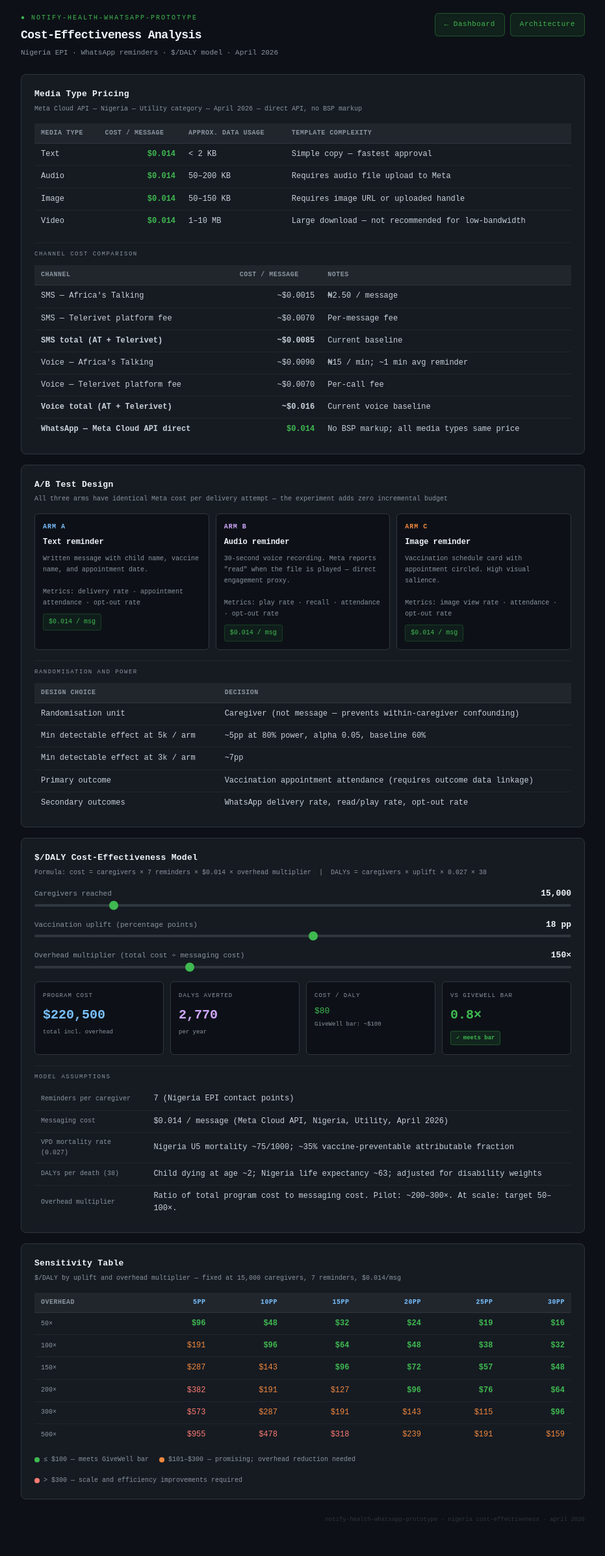
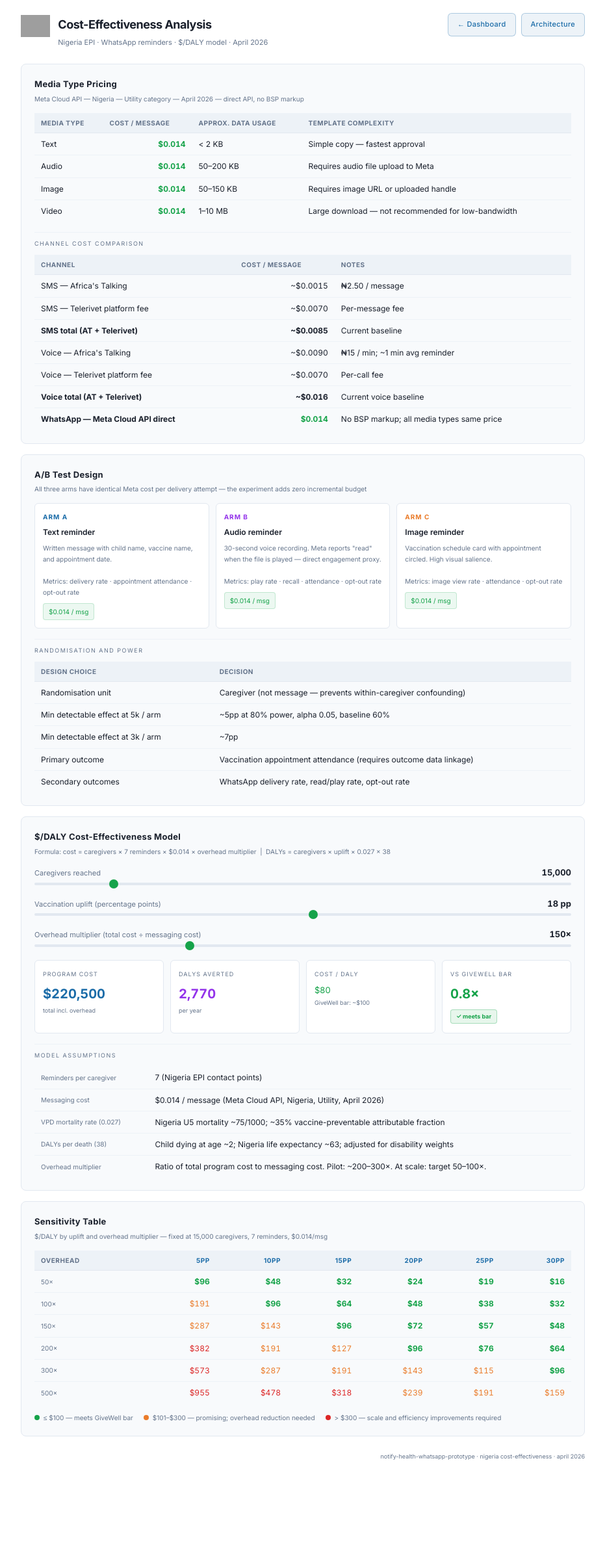
Before and after one commit to pablogiomi/notify-health-whatsapp-prototype, a FastAPI app: page /cea in a window 1280 px wide. Shown: the whole page at 65% size, without its empty margins (174-1105 px from the left). After the commit the page ends 2246 px from the top, so only its background shows below. Run offline with FastAPI, Linux system fonts and the light colour scheme; parts of the project's set-up code (start-up, migrations or seed data) failed here and were passed over; grey boxes are pictures that could not be loaded.

Commit message:
Match color palette to NH and fix architecture.html overlaps

```diff
--- a/app/templates/cea.html
+++ b/app/templates/cea.html
@@ -4,28 +4,31 @@
   <meta charset="UTF-8" />
   <meta name="viewport" content="width=device-width, initial-scale=1.0" />
   <title>Cost-Effectiveness Analysis — Notify Health</title>
+  <link rel="preconnect" href="https://fonts.googleapis.com">
+  <link rel="preconnect" href="https://fonts.gstatic.com" crossorigin>
+  <link href="https://fonts.googleapis.com/css2?family=Inter:wght@400;500;600;700&display=swap" rel="stylesheet">
   <style>
     *, *::before, *::after { box-sizing: border-box; margin: 0; padding: 0; }
 
     :root {
-      --bg:    #0d1117;
-      --card:  #161b22;
-      --bord:  #30363d;
-      --bord-dim: #21262d;
-      --green: #3fb950;
-      --blue:  #79c0ff;
-      --org:   #f0883e;
-      --pur:   #d2a8ff;
-      --muted: #8b949e;
-      --text:  #c9d1d9;
-      --red:   #ff7b72;
-      --head:  #f0f6fc;
+      --bg:       #FFFFFF;
+      --card:     #F8FAFC;
+      --bord:     #E2E8F0;
+      --bord-dim: #EDF2F7;
+      --green:    #16A34A;
+      --blue:     #1B6CA8;
+      --org:      #EA7C2B;
+      --pur:      #9333EA;
+      --muted:    #64748B;
+      --text:     #1A202C;
+      --red:      #DC2626;
+      --head:     #1A202C;
     }
 
     body {
       background: var(--bg);
       color: var(--text);
-      font-family: 'IBM Plex Mono', 'Fira Mono', 'Courier New', monospace;
+      font-family: 'Inter', system-ui, sans-serif;
       font-size: 13px;
       line-height: 1.6;
       padding: 20px 16px 48px;
@@ -67,18 +70,19 @@
     }
     .nav-btn {
       display: inline-block;
-      background: rgba(63, 185, 80, 0.094);
-      border: 1px solid rgba(63, 185, 80, 0.333);
-      color: var(--green);
+      background: rgba(27, 108, 168, 0.08);
+      border: 1px solid rgba(27, 108, 168, 0.3);
+      color: var(--blue);
       border-radius: 6px;
       padding: 8px 14px;
       font-size: 11px;
       font-family: inherit;
+      font-weight: 500;
       text-decoration: none;
-      letter-spacing: 0.5px;
+      letter-spacing: 0.3px;
       white-space: nowrap;
     }
-    .nav-btn:hover { background: rgba(63, 185, 80, 0.15); }
+    .nav-btn:hover { background: rgba(27, 108, 168, 0.14); }
 
     /* ── Cards ── */
     .card {
@@ -168,8 +172,8 @@
       margin-top: 8px;
       font-size: 10px;
       color: var(--green);
-      background: rgba(63,185,80,0.08);
-      border: 1px solid rgba(63,185,80,0.2);
+      background: rgba(22,163,74,0.08);
+      border: 1px solid rgba(22,163,74,0.2);
       border-radius: 4px;
       padding: 4px 8px;
       display: inline-block;
@@ -237,9 +241,9 @@
       display: inline-block;
       font-weight: 700;
     }
-    #bar-badge.below-bar { color: var(--green); background: rgba(63,185,80,0.12); border: 1px solid rgba(63,185,80,0.3); }
-    #bar-badge.near-bar  { color: var(--org);   background: rgba(240,136,62,0.12); border: 1px solid rgba(240,136,62,0.3); }
-    #bar-badge.above-bar { color: var(--red);   background: rgba(255,123,114,0.12); border: 1px solid rgba(255,123,114,0.3); }
+    #bar-badge.below-bar { color: var(--green); background: rgba(22,163,74,0.10); border: 1px solid rgba(22,163,74,0.3); }
+    #bar-badge.near-bar  { color: var(--org);   background: rgba(234,124,43,0.10); border: 1px solid rgba(234,124,43,0.3); }
+    #bar-badge.above-bar { color: var(--red);   background: rgba(220,38,38,0.10); border: 1px solid rgba(220,38,38,0.3); }
 
     /* ── Sensitivity table ── */
     #sensitivity-table td.cell-green { color: var(--green); font-weight: 700; }
@@ -254,17 +258,20 @@
     .legend-dot { width: 8px; height: 8px; border-radius: 50%; flex-shrink: 0; }
 
     /* ── Footer ── */
-    .page-footer { margin-top: 24px; font-size: 9px; color: var(--bord); text-align: right; }
+    .page-footer { margin-top: 24px; font-size: 9px; color: var(--muted); text-align: right; }
   </style>
 </head>
 <body>
 
   <!-- ── Header ── -->
   <div class="page-header">
-    <div>
-      <div class="tagline">● notify-health-whatsapp-prototype</div>
-      <h1>Cost-Effectiveness Analysis</h1>
-      <p class="subtitle">Nigeria EPI · WhatsApp reminders · $/DALY model · April 2026</p>
+    <div style="display:flex;align-items:flex-start;gap:12px;">
+      <img src="https://static.wixstatic.com/media/8f90d6_882dbd58c7884c1ea5ad885d809f03ac~mv2.png"
+           alt="Notify Health" style="height:34px;width:auto;margin-top:3px;">
+      <div>
+        <h1>Cost-Effectiveness Analysis</h1>
+        <p class="subtitle">Nigeria EPI · WhatsApp reminders · $/DALY model · April 2026</p>
+      </div>
     </div>
     <div class="nav-buttons">
       <a href="/dashboard" class="nav-btn">← Dashboard</a>
```
Also changed, not shown: app/templates/architecture.html (+86 -95 lines), app/templates/dashboard.html (+33 -26 lines).
